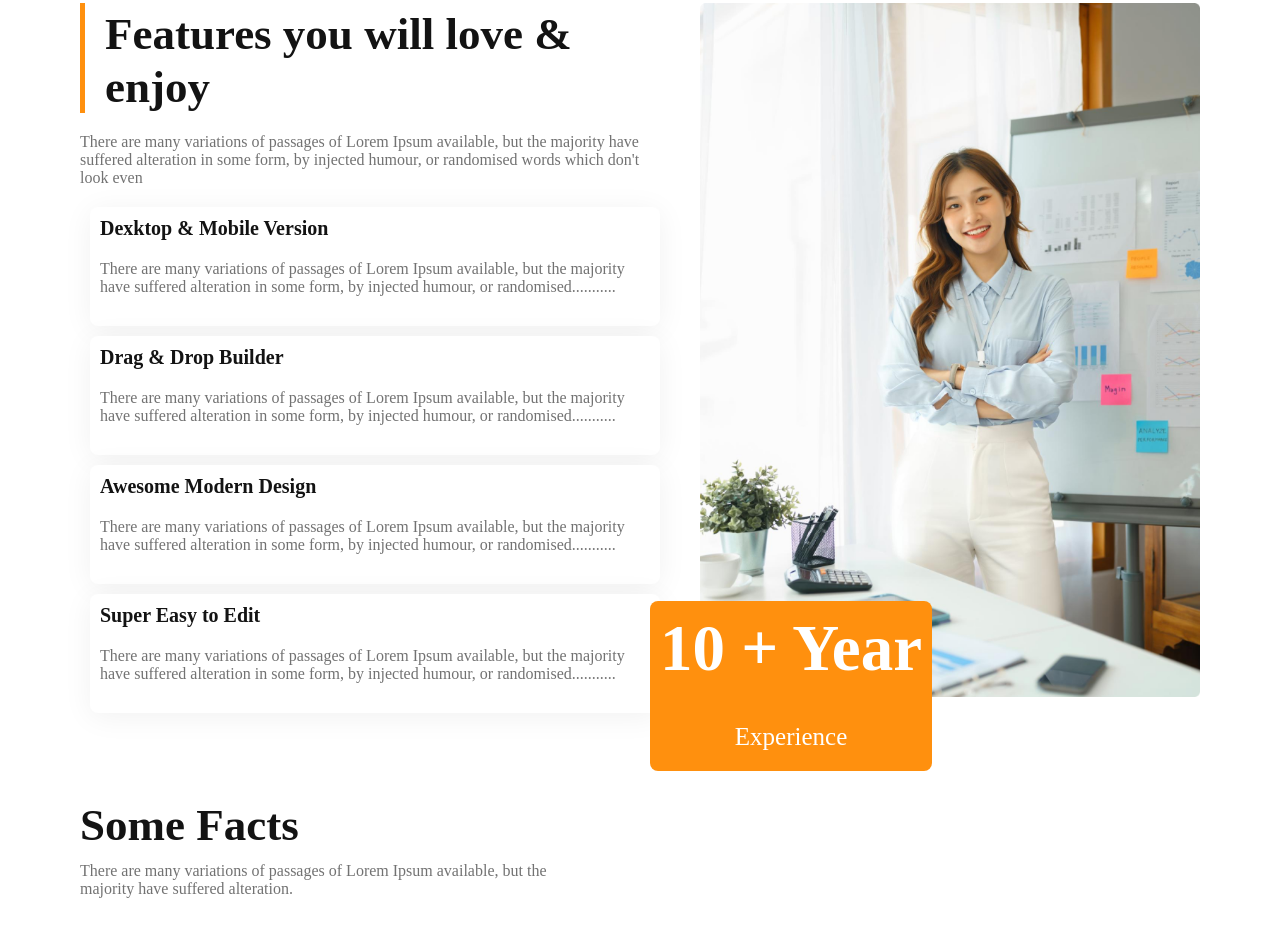
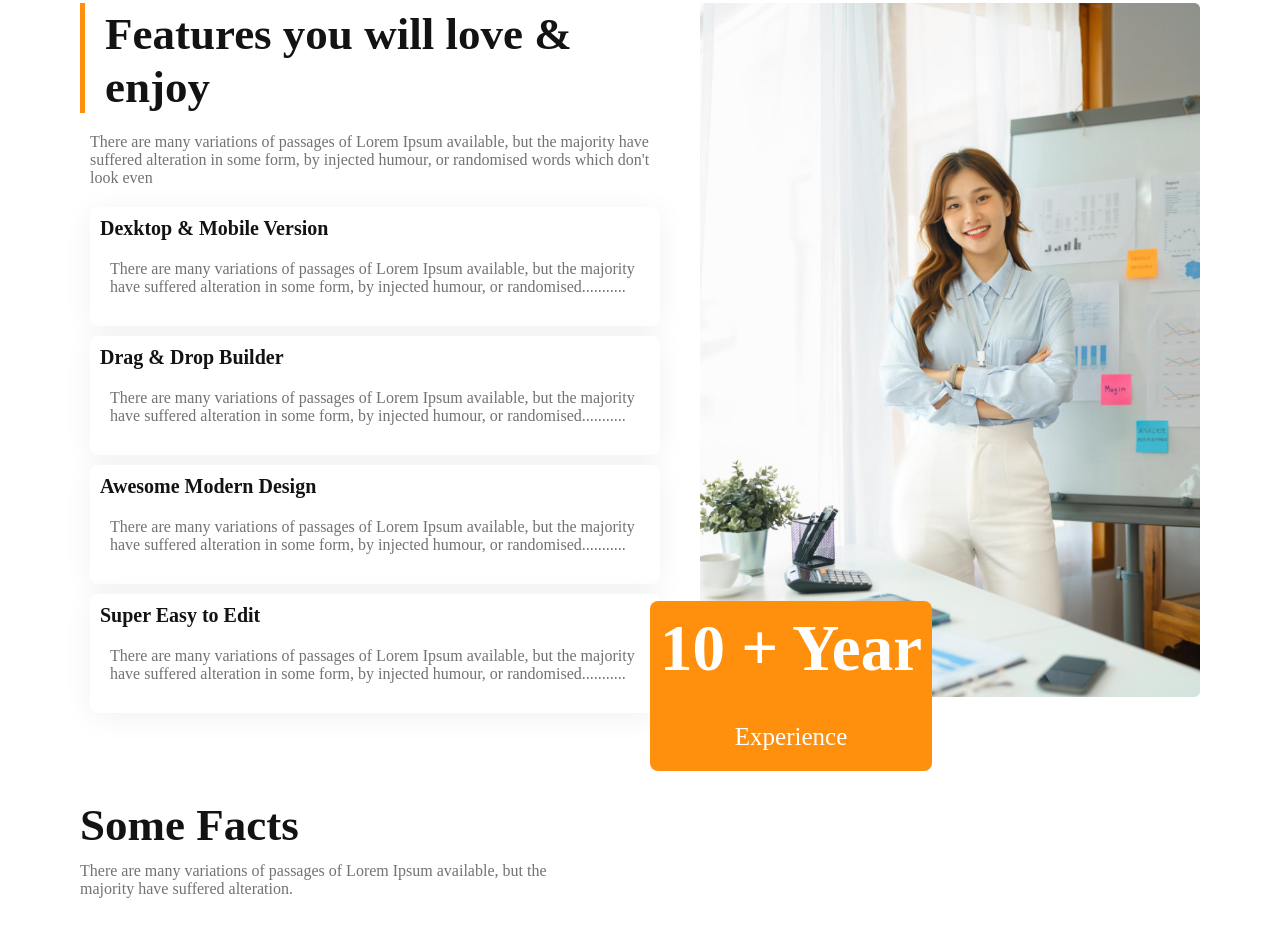
Before and after one commit to Masum-Reja/g3-architects, a plain HTML site: page index.html in a window 1280 px wide. Shown: the part 1773-2703 px from the top of the page. Drawn offline with Linux system fonts and the light colour scheme.

Commit message:
Organize formate

```diff
--- a/styles/style.css
+++ b/styles/style.css
@@ -167,12 +167,10 @@ nav ul {
 .features img {
     height: auto;
     width: 500px;
-
 }
 
 .features .description {
-    margin: 20px 0;
-
+    margin: 20px 10px;
 }
 
 .container {
@@ -181,11 +179,9 @@ nav ul {
     border-radius: 8px;
     padding: 10px;
     margin: 10px;
-
 }
 
 .features button {
-
     font-weight: 700;
     font-size: 65px;
     text-align: center;
```
